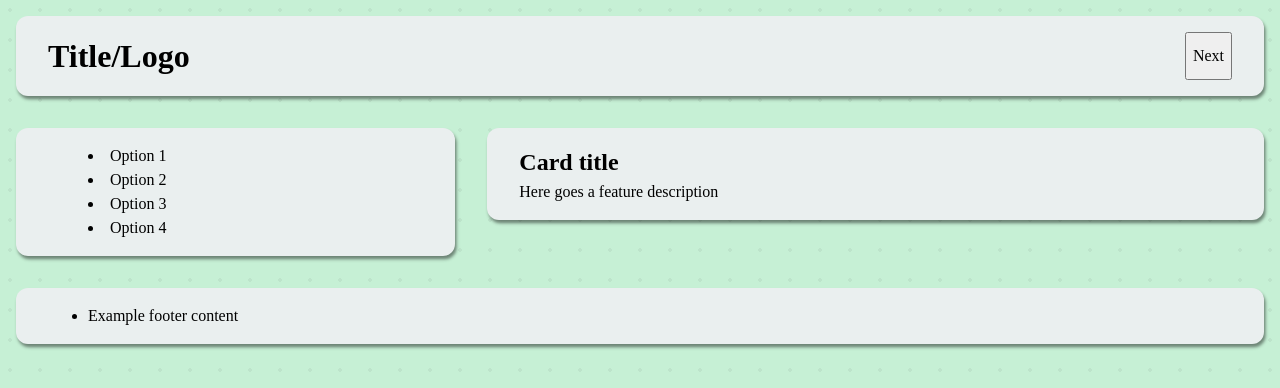
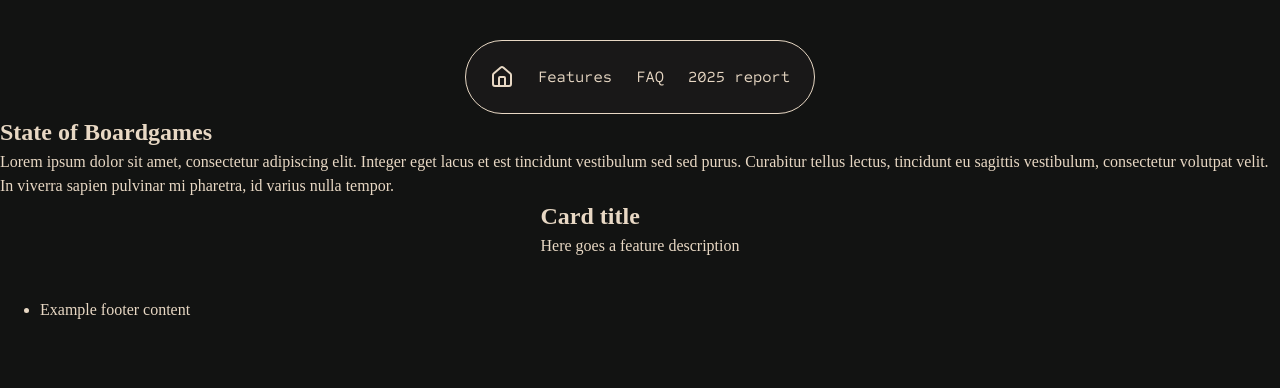
Before and after one commit to advazq/state-of-boardgames, a website: page index.html in a window 1280 px wide. Drawn offline with Linux system fonts and the light colour scheme.

Commit message:
fixed layout and styles

```diff
--- a/index.html
+++ b/index.html
@@ -8,21 +8,48 @@
     <title>State of BGs</title>
   </head>
   <body>
-    <header class="main-header main-card">
-      <h1><span class="title">Title/Logo</span></h1>
-      <button class="navigator next">Next</button>
-    </header>
-    <aside>
-      <nav class="navmenu main-card">
-        <menu>
-          <li class="navmenu-item"><a>Option 1</a></li>
-          <li class="navmenu-item"><a>Option 2</a></li>
-          <li class="navmenu-item"><a>Option 3</a></li>
-          <li class="navmenu-item"><a>Option 4</a></li>
-        </menu>
-      </nav>
-    </aside>
-    <main>
+    <main class="main-wrapper">
+      <header class="main-header">
+        <nav class="main-nav">
+          <menu class="main-nav-menu">
+            <li>
+              <a>
+                <svg
+                  xmlns="http://www.w3.org/2000/svg"
+                  width="24"
+                  height="24"
+                  viewBox="0 0 24 24"
+                  fill="none"
+                  stroke="currentColor"
+                  stroke-width="2"
+                  stroke-linecap="round"
+                  stroke-linejoin="round"
+                  class="home-icon"
+                >
+                  <path d="M15 21v-8a1 1 0 0 0-1-1h-4a1 1 0 0 0-1 1v8" />
+                  <path
+                    d="M3 10a2 2 0 0 1 .709-1.528l7-6a2 2 0 0 1 2.582 0l7 6A2 2 0 0 1 21 10v9a2 2 0 0 1-2 2H5a2 2 0 0 1-2-2z"
+                  />
+                </svg>
+              </a>
+            </li>
+            <li><a>Features</a></li>
+            <li><a>FAQ</a></li>
+            <li><a>2025 report</a></li>
+          </menu>
+        </nav>
+      </header>
+      <section class="hero">
+        <hgroup>
+          <h1><span>State of Boardgames</span></h1>
+          <p>
+            Lorem ipsum dolor sit amet, consectetur adipiscing elit. Integer eget lacus et est
+            tincidunt vestibulum sed sed purus. Curabitur tellus lectus, tincidunt eu sagittis
+            vestibulum, consectetur volutpat velit. In viverra sapien pulvinar mi pharetra, id
+            varius nulla tempor.
+          </p>
+        </hgroup>
+      </section>
       <section class="resume"></section>
       <section class="bento main-card">
         <article class="bento-card">
--- a/src/css/global.css
+++ b/src/css/global.css
@@ -5,7 +5,7 @@
   font-family: "Bebas Neue";
   font-style: normal;
   font-weight: 400;
-  src: url("../fonts/bebas-neue-v16-latin-regular.woff2") format("woff2");
+  src: url("../assets/fonts/bebas-neue-v16-latin-regular.woff2") format("woff2");
 }
 /* sometype-mono-regular - latin */
 @font-face {
@@ -13,65 +13,72 @@
   font-family: "Sometype Mono";
   font-style: normal;
   font-weight: 400;
-  src: url("../fonts/sometype-mono-v4-latin-regular.woff2") format("woff2");
+  src: url("../assets/fonts/sometype-mono-v4-latin-regular.woff2") format("woff2");
 }
 
 :root {
-  --dark-blue: #25343f;
-  --clearer-blue: #a3d2df;
+  --black: #121312;
   --orange: #ff9b51;
-  --dark-orange: #ea603e;
-  --green: #c6f0d5;
-  --grey: #bfc9d1;
-  --white: #eaefef;
+  --grey: #191818;
+  --white: #e8d8c4;
+  --yellow: #fcc714;
 
-  --b-radius: 12px;
-  --global-margin: 1rem;
+  --b-radius: 50px;
+  --global-margin: 2.5rem;
 
   --b-shadow: 1.6px 3.2px 3.2px hsl(0deg 0% 0% / 0.45);
+  --border: 1px solid var(--white);
 }
 
 body {
-  background-color: var(--green);
-  background-image: radial-gradient(#bde4cb 2px, transparent 0);
-  background-size: 30px 30px;
-  background-position: -5px -5px;
+  background-color: var(--black);
+  color: var(--white);
+}
 
-  display: grid;
-  grid-template-areas:
-    "header header header"
-    "aside main main"
-    "footer footer footer";
+.main-wrapper {
+  display: flex;
+  flex-direction: column;
+  justify-content: center;
+  align-items: center;
+  margin: var(--global-margin) 0;
 }
 
 /* Section card type style */
 .main-card {
-  background-color: var(--white);
-  border-radius: var(--b-radius);
-  border: none;
-  margin: var(--global-margin);
-  padding: 1rem 2rem;
-  box-shadow: var(--b-shadow);
 }
 /* Header */
 .main-header {
-  grid-area: header;
+  font-family: "Sometype Mono", Helvetica, sans-serif;
+}
 
+.main-nav-menu {
   display: flex;
-  justify-content: space-between;
+  justify-content: center;
+  align-items: center;
+  list-style: none;
+  gap: 1.5rem;
+  background-color: var(--grey);
+  border: var(--border);
+  border-radius: var(--b-radius);
+  padding: 1.5rem;
+
+  li a {
+    &:hover {
+      cursor: pointer;
+      color: var(--yellow);
+      text-decoration: underline;
+    }
+  }
 }
 
 /* Aside */
 aside {
-  grid-area: aside;
 }
 
 /* Main */
 main {
-  grid-area: main;
 }
 
 /* Footer */
 .main-footer {
-  grid-area: footer;
 }
```
